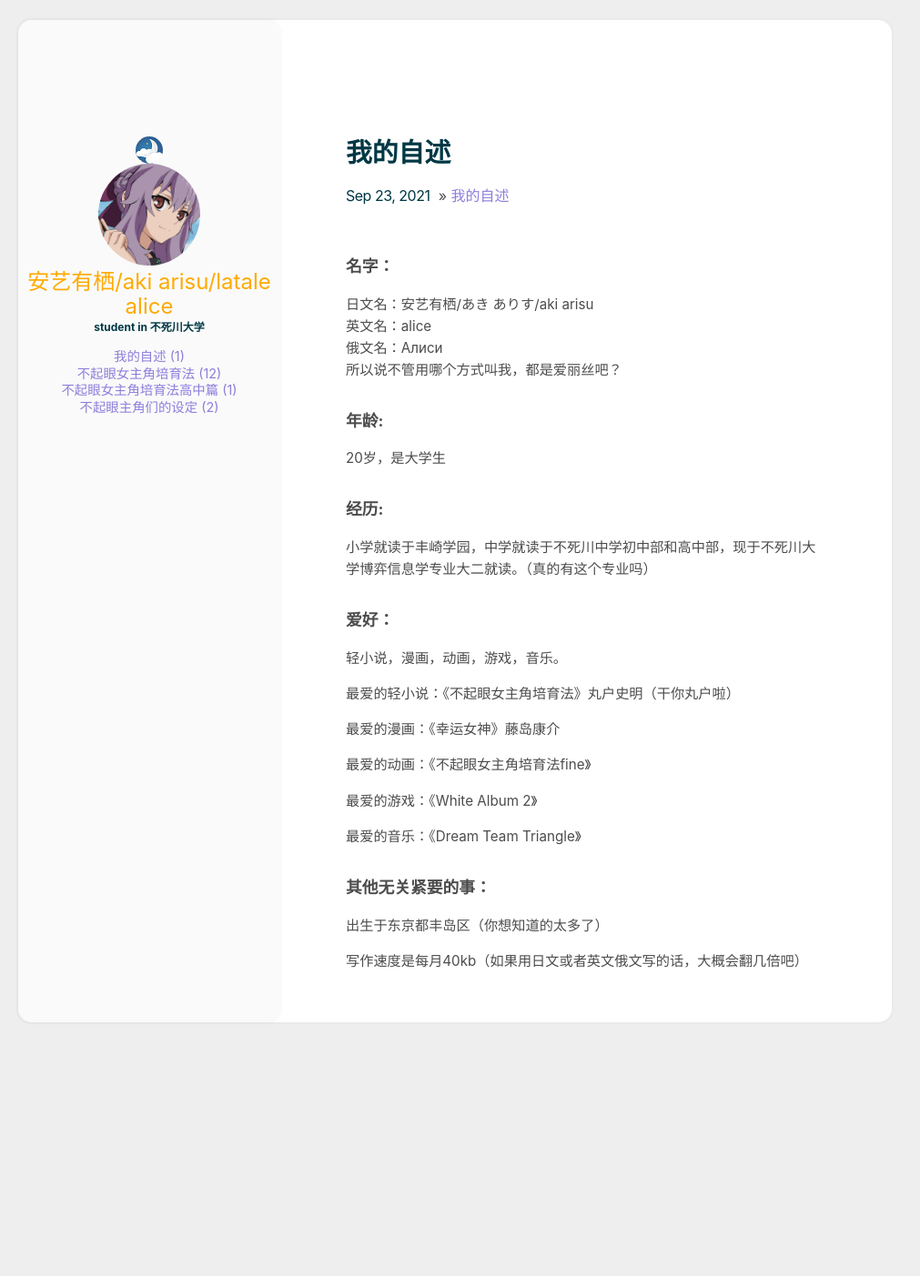
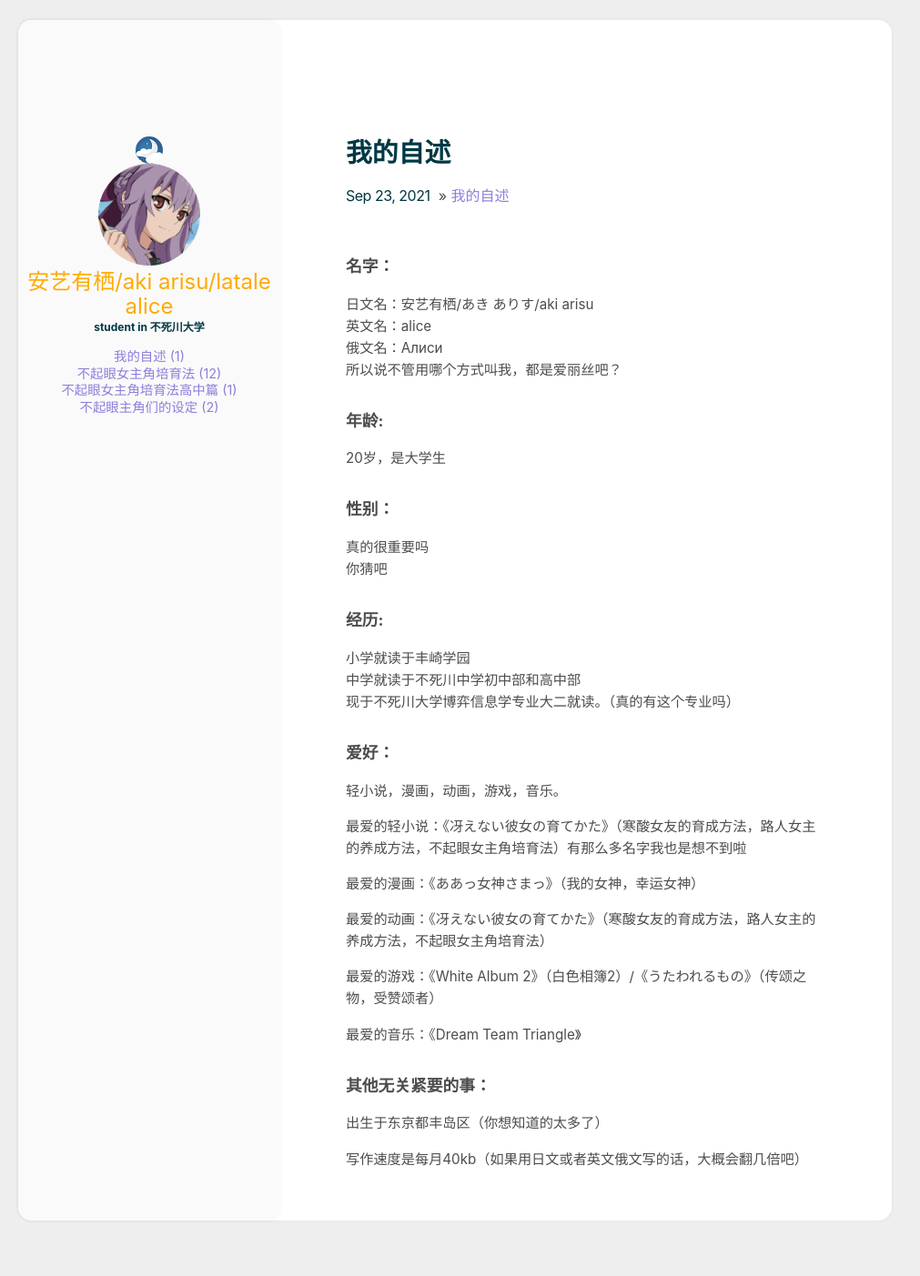
Before and after one commit to latalealice/latalealice.github.io, a Jekyll site: the page built from _posts/2021-9-23-我的自述.md, in a window 1280 px wide. Shown: the whole page at 91% size, without its empty margins (140-1151 px from the left). Built offline with Jekyll 4.4.1, drawn with Linux system fonts in a browser that asks for light colours; before the commit the page ends 1185 px from its top, so only the background shows below that.

Commit message:
Update 2021-9-23-我的自述.md

```diff
--- a/_posts/2021-9-23-我的自述.md
+++ b/_posts/2021-9-23-我的自述.md
@@ -15,31 +15,25 @@ title: 我的自述
 20岁，是大学生
 
 
-
-
-
-
-
-
-
-
-
-
-
+### 性别：
+真的很重要吗
+你猜吧
 
 
 ### 经历:
-小学就读于丰崎学园，中学就读于不死川中学初中部和高中部，现于不死川大学博弈信息学专业大二就读。（真的有这个专业吗）
+小学就读于丰崎学园
+中学就读于不死川中学初中部和高中部
+现于不死川大学博弈信息学专业大二就读。（真的有这个专业吗）
 ### 爱好：
 轻小说，漫画，动画，游戏，音乐。
 
-最爱的轻小说：《不起眼女主角培育法》丸户史明（干你丸户啦）
+最爱的轻小说：《冴えない彼女の育てかた》（寒酸女友的育成方法，路人女主的养成方法，不起眼女主角培育法）有那么多名字我也是想不到啦
 
-最爱的漫画：《幸运女神》藤岛康介
+最爱的漫画：《ああっ女神さまっ》（我的女神，幸运女神）
 
-最爱的动画：《不起眼女主角培育法fine》
+最爱的动画：《冴えない彼女の育てかた》（寒酸女友的育成方法，路人女主的养成方法，不起眼女主角培育法）
 
-最爱的游戏：《White Album 2》
+最爱的游戏：《White Album 2》（白色相簿2）/《うたわれるもの》（传颂之物，受赞颂者）
 
 最爱的音乐：《Dream Team Triangle》
 ### 其他无关紧要的事：
```
